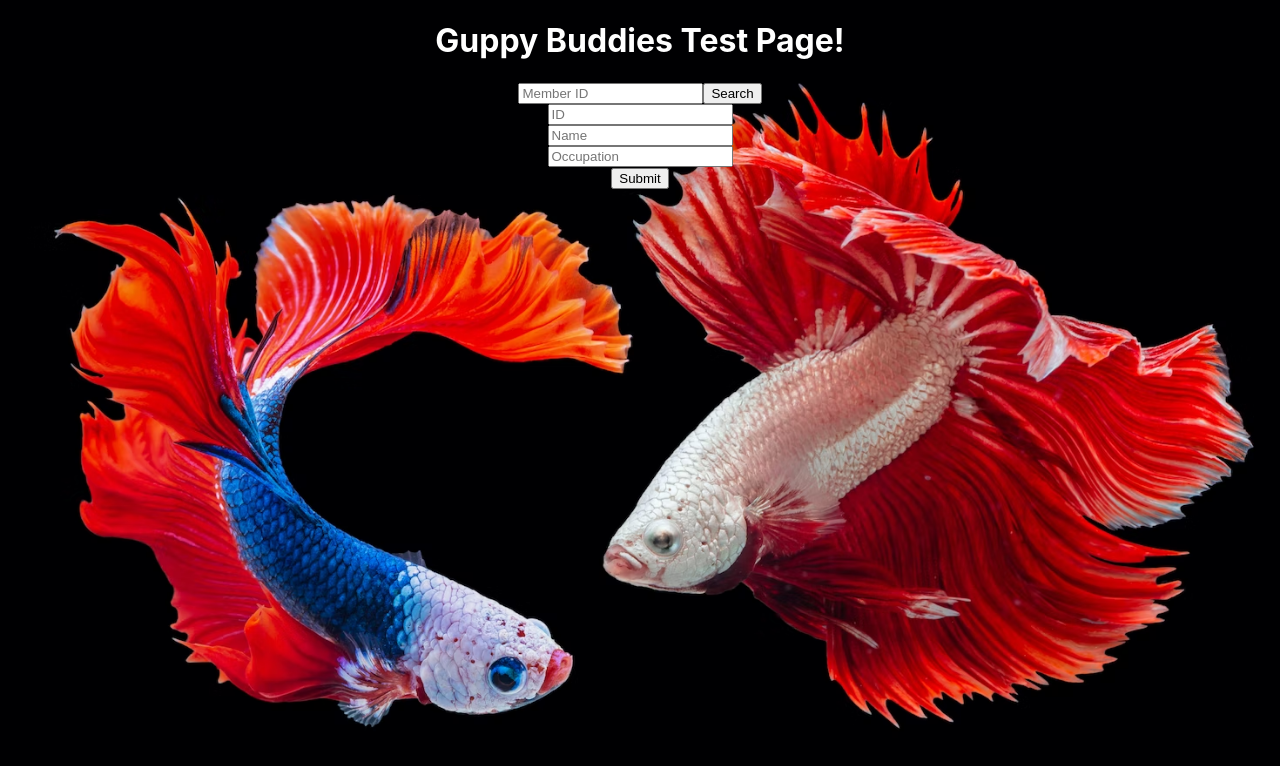
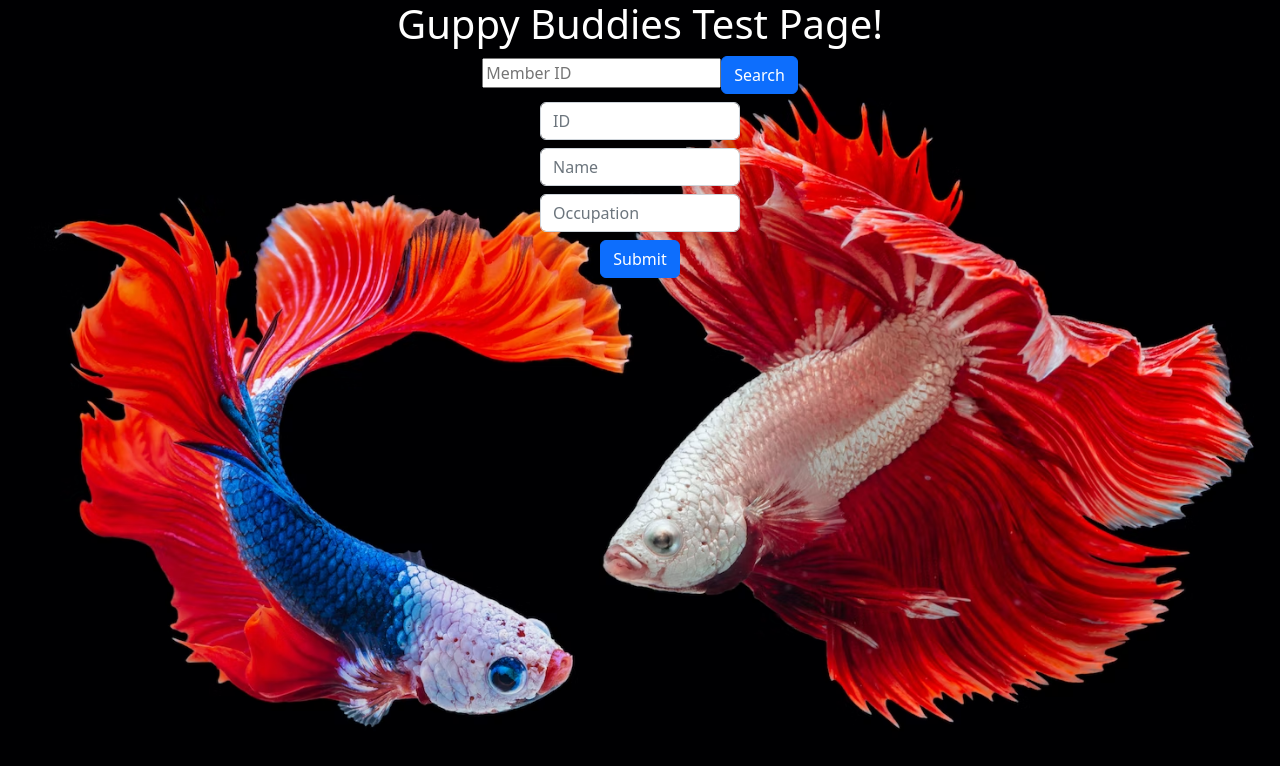
Before and after one commit to The-Guppy-Buddies/Pomodory, a React (Create React App) app in the folder frontend/pomodory-web/: page / in a window 1280 px wide. Shown: the top 766 px of the page. Built offline with nearby package versions, Linux system fonts and the light colour scheme.

Commit message:
Install Bootstrap via npm
Co-Authored-By: Nhi Nguyen <conniewongntn@gmail.com>
Co-Authored-By: kendrickofmars <57419700+kendrickofmars@users.noreply.github.com>

```diff
--- a/frontend/pomodory-web/package.json
+++ b/frontend/pomodory-web/package.json
@@ -7,6 +7,7 @@
         "@testing-library/jest-dom": "^5.16.5",
         "@testing-library/react": "^13.4.0",
         "@testing-library/user-event": "^13.5.0",
+        "bootstrap": "^5.2.3",
         "react": "^18.2.0",
         "react-dom": "^18.2.0",
         "react-scripts": "5.0.1",
@@ -14,8 +15,8 @@
     },
     "scripts": {
         "start": "react-scripts start",
-        "predeploy" : "npm run build",
-        "deploy" : "gh-pages -d build",
+        "predeploy": "npm run build",
+        "deploy": "gh-pages -d build",
         "build": "react-scripts build",
         "test": "react-scripts test",
         "eject": "react-scripts eject"
--- a/frontend/pomodory-web/src/App.css
+++ b/frontend/pomodory-web/src/App.css
@@ -6,7 +6,11 @@ h1 {
     color: white;
 }
 
+form {
+    width: 200px;
+    margin: 0 auto;
+}
+
 form input {
     display: block;
-    margin: 0 auto;
 }
--- a/frontend/pomodory-web/src/App.js
+++ b/frontend/pomodory-web/src/App.js
@@ -1,4 +1,5 @@
 import './App.css';
+import '../node_modules/bootstrap/dist/css/bootstrap.min.css'
 import { useState } from 'react';
 import Member from './components/Member';
 
@@ -22,10 +23,10 @@ function App() {
             <input id="id_inp" type="text" placeholder="Member ID" onChange={handleId}></input>
             <button className="btn btn-primary" onClick={() => search(id)}>Search</button>
             <form action="https://Pomodory-1.guppy-buddies.repl.co/collection/create" method="post">
-                <input name="Member ID" type="text" placeholder='ID'></input>
-                <input name="name" type="text" placeholder='Name'></input>
-                <input name="occupation" type="text" placeholder='Occupation'></input>
-                <button type="submit">Submit</button>
+                <input className="mt-2 form-control" name="Member ID" type="text" placeholder='ID'></input>
+                <input className="mt-2 form-control" name="name" type="text" placeholder='Name'></input>
+                <input className="mt-2 form-control" name="occupation" type="text" placeholder='Occupation'></input>
+                <button className="mt-2 btn btn-primary" type="submit">Submit</button>
             </form>
             <Member curMember={member}/>
         </div>
```
Also changed, not shown: 1 other file (tests, documents, lock files or other folders).
